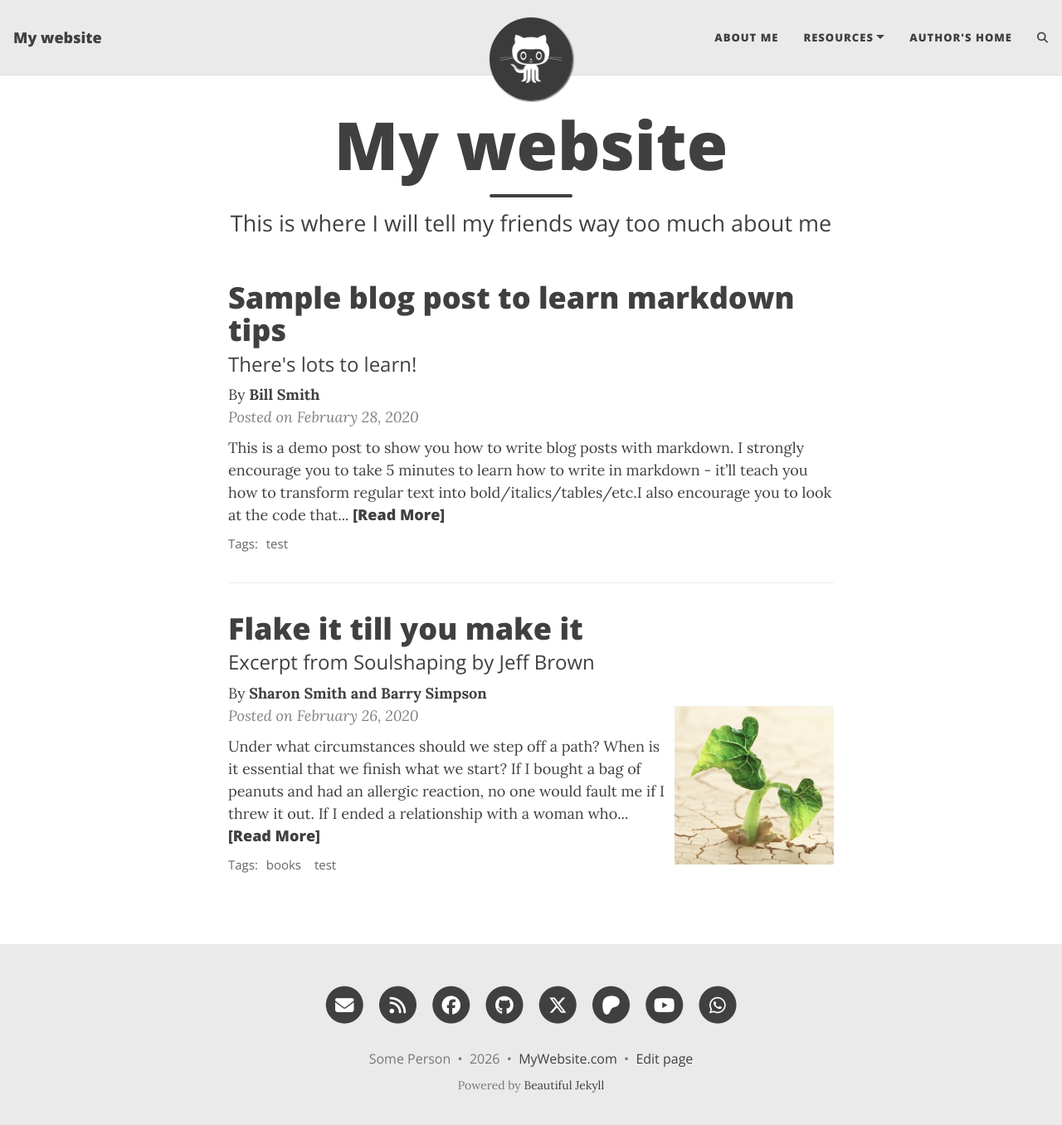
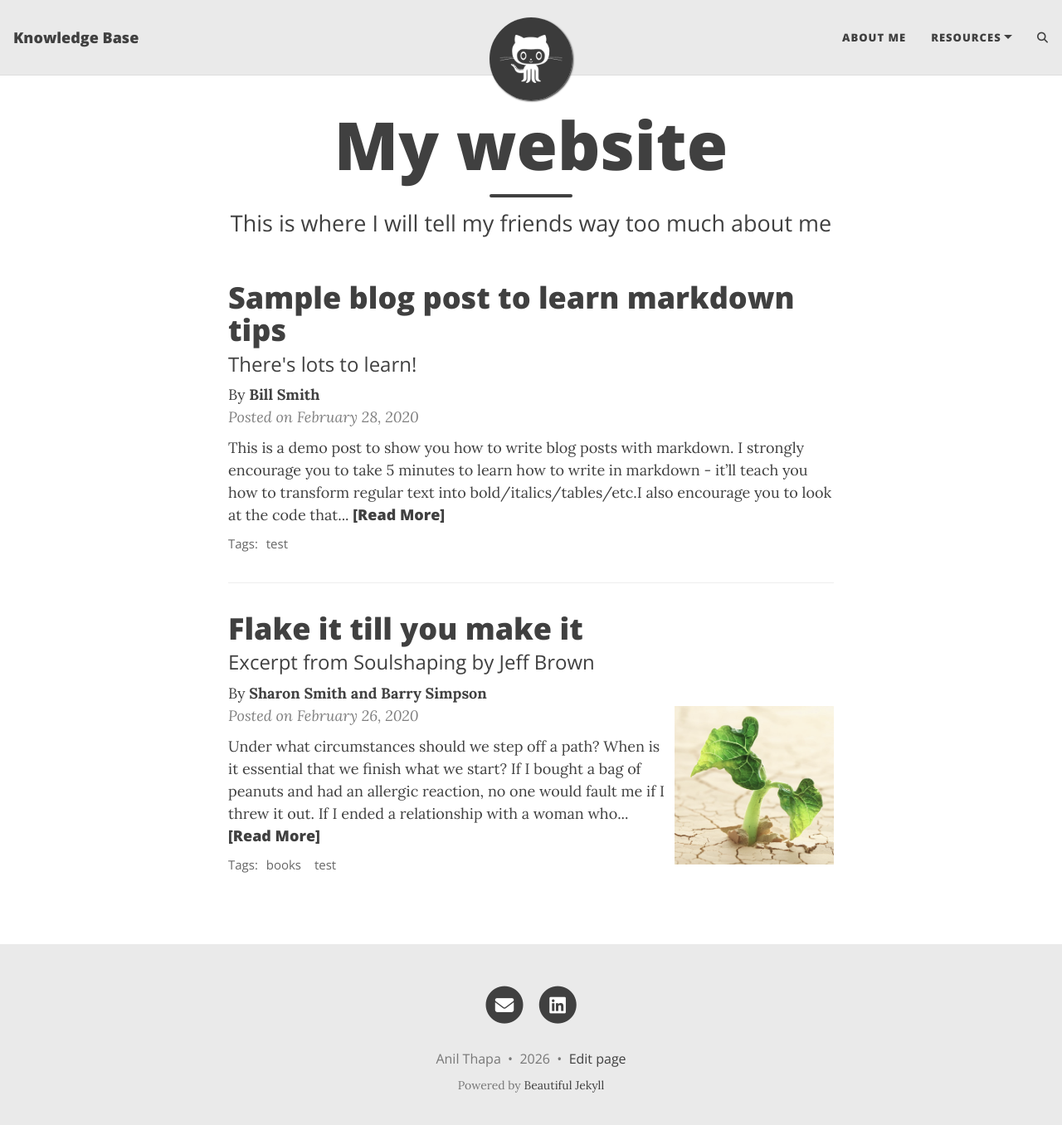
Before and after one commit to athapa07/knowledge-base.github.io, a Jekyll site: the page built from index.html, in a window 1280 px wide and 1369 px high. Shown: the top 1356 px of the window at 83% size. Built offline with Jekyll 4.4.1, drawn with Linux system fonts in a browser that asks for light colours; the list of posts is cut into pages by our own code; comment, search, counter and statistics services are not loaded; some of the changed lines change nothing that is shown.

Commit message:
Update index file

```diff
--- a/_config.yml
+++ b/_config.yml
@@ -10,10 +10,10 @@
 ############################
 
 # Name of website
-title: My website
+title: "Knowledge Base"
 
 # Your name to show in the footer
-author: Some Person
+author: Anil Thapa
 
 ###############################################
 # --- List of links in the navigation bar --- #
@@ -24,7 +24,6 @@ navbar-links:
   Resources:
     - Beautiful Jekyll: "https://beautifuljekyll.com"
     - Learn markdown: "https://www.markdowntutorial.com/"
-  Author's home: "https://deanattali.com"
 
 ################
 # --- Logo --- #
@@ -50,17 +49,17 @@ round-avatar: true
 # You can change the order that they show up on the page by changing the order here.
 # Uncomment the links you want to show and add your information to each one.
 social-network-links:
-  email: "someone@example.com"
-  rss: true  # remove this line if you don't want to show an RSS link at the bottom
-  facebook: deanattali
-  github: daattali
-  twitter: daattali
-  patreon: DeanAttali
-  youtube: "@daattali"
-  whatsapp: 15551212
+  email: "anilthapa07@outlook.com"
+  #rss: true  # remove this line if you don't want to show an RSS link at the bottom
+  # facebook: deanattali
+  # github: daattali
+  # twitter: daattali
+  # patreon: DeanAttali
+  # youtube: "@daattali"
+  # whatsapp: 15551212
 #  medium: yourname
 #  reddit: yourname or r/yoursubreddit
-#  linkedin: daattali
+  linkedin: "https://www.linkedin.com/in/anil-thapa-33a204114/"
 #  xing: yourname
 #  stackoverflow: "3943160/daattali"
 #  snapchat: deanat78
@@ -86,7 +85,7 @@ social-network-links:
 
 # If you want your website to generate an RSS feed, provide a description
 # The URL for the feed will be https://<your_website>/feed.xml
-rss-description: This website is a virtual proof that I'm awesome
+# rss-description: This website is a virtual proof that I'm awesome
 
 ###########################
 # --- General options --- #
@@ -102,7 +101,7 @@ share-links-active:
 
 # How to display the link to your website in the footer
 # Remove this if you don't want a link in the footer
-url-pretty: "MyWebsite.com"
+# url-pretty: "MyWebsite.com"
 
 # Add the website title to the title of every page
 title-on-all-pages: true
```
